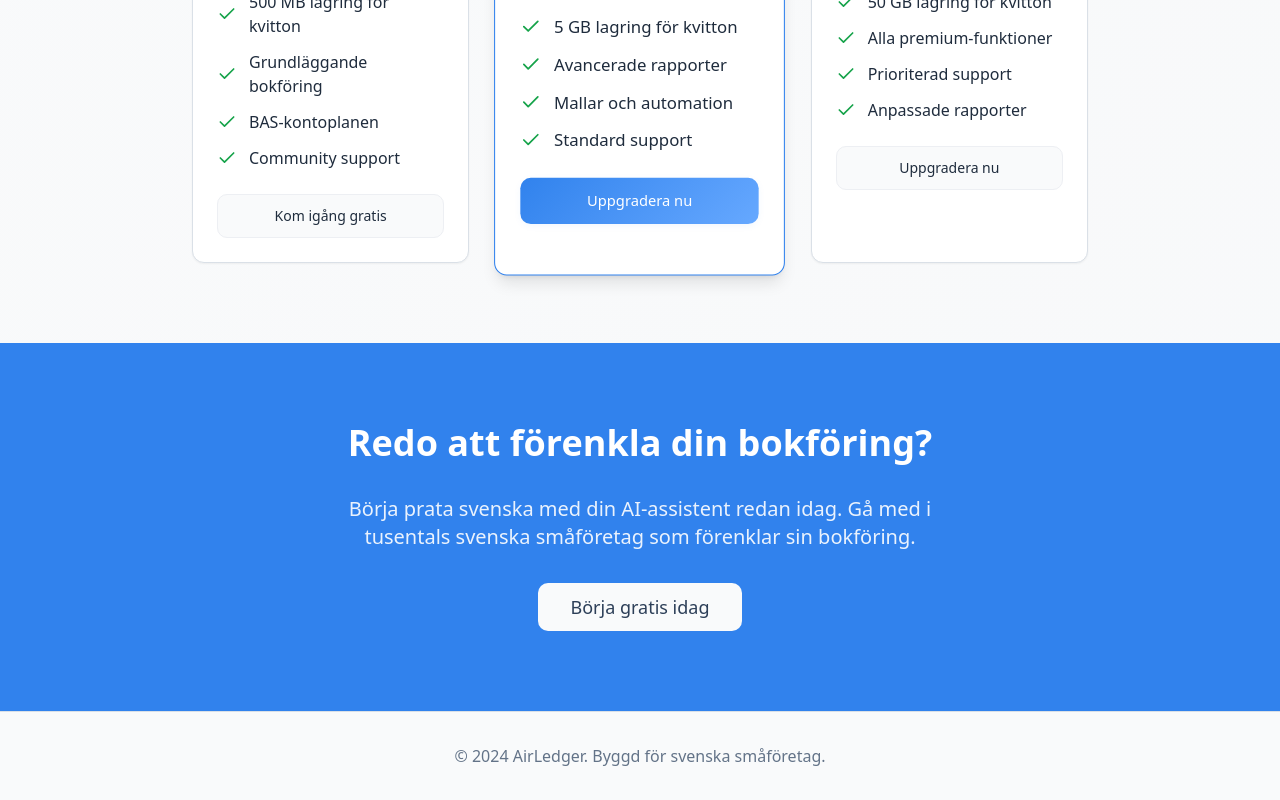
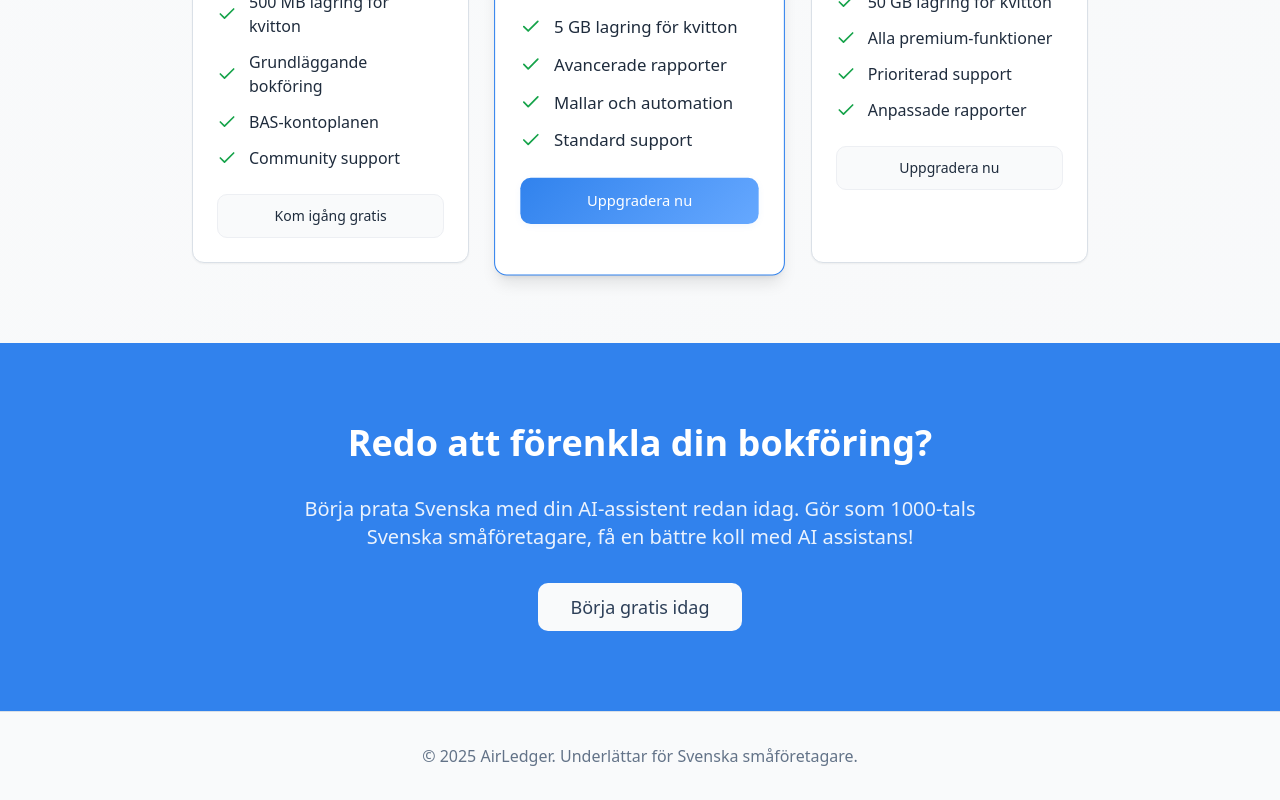
Before and after one commit to magnusfroste/airledger, a React (Vite) app: page / in a window 1280 px wide. Shown: the part 1669-2469 px from the top of the page. Built offline with nearby package versions, Linux system fonts and the light colour scheme.

Commit message:
Code edited in Lovable Code Editor
Edited UI in Lovable

```diff
--- a/src/components/LandingPage.tsx
+++ b/src/components/LandingPage.tsx
@@ -247,7 +247,7 @@ const LandingPage = () => {
             Redo att förenkla din bokföring?
           </h2>
           <p className="text-xl opacity-90 max-w-2xl mx-auto">
-            Börja prata svenska med din AI-assistent redan idag. Gå med i tusentals svenska småföretag som förenklar sin bokföring.
+            Börja prata Svenska med din AI-assistent redan idag. Gör som 1000-tals Svenska småföretagare, få en bättre koll med AI assistans!
           </p>
           <Button
             onClick={handleGetStarted}
@@ -263,7 +263,7 @@ const LandingPage = () => {
       {/* Footer */}
       <footer className="py-8 px-6 border-t bg-background">
         <div className="max-w-6xl mx-auto text-center text-muted-foreground">
-          <p>© 2024 AirLedger. Byggd för svenska småföretag.</p>
+          <p>© 2025 AirLedger. Underlättar för Svenska småföretagare.</p>
         </div>
       </footer>
     </div>
```
